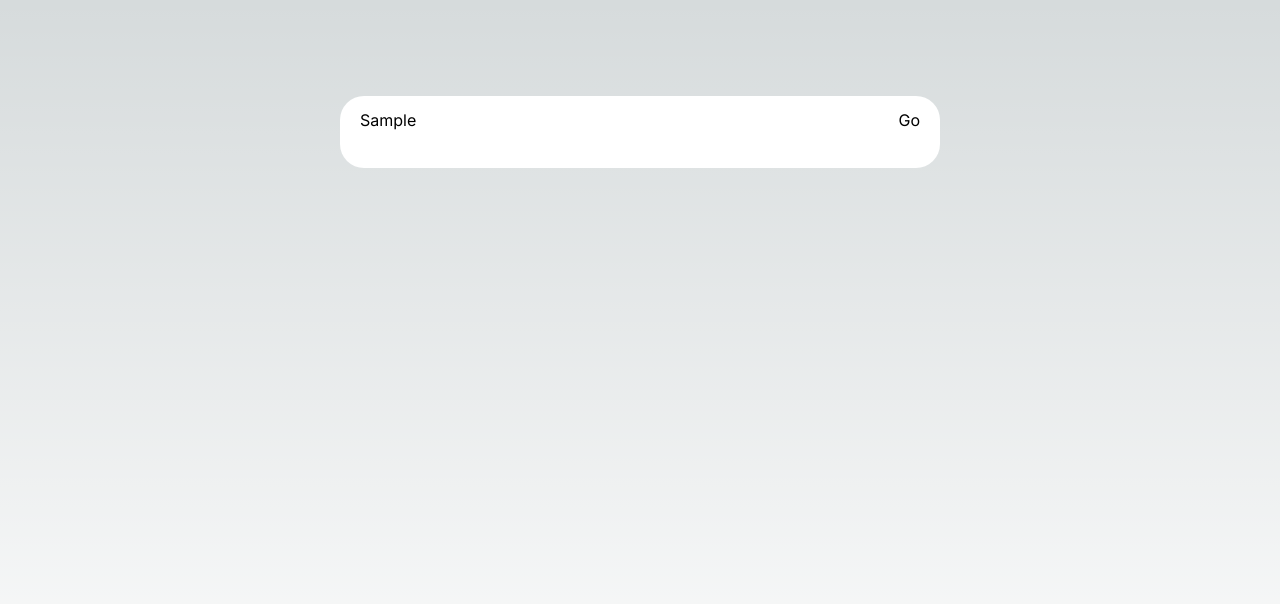
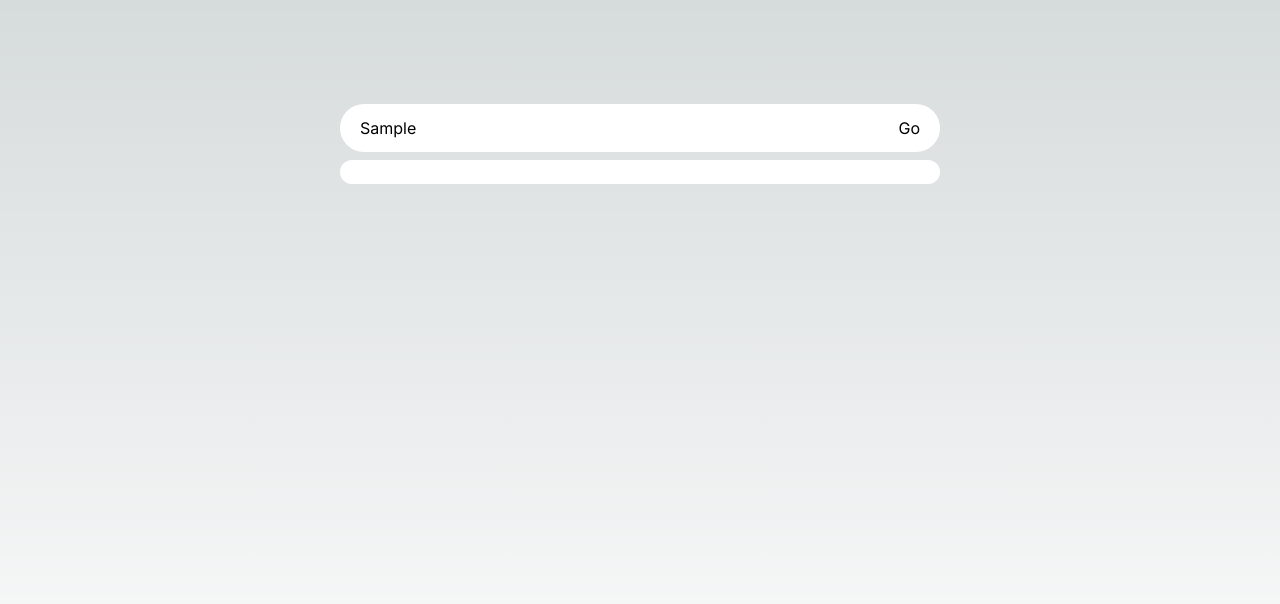
Before and after one commit to JacobAKnox/CST316JuniorProject, a Next.js app in the folder place-guesser/: page / in a window 1280 px wide. Both pictures are taken after typing "Sample" into the empty fields and a click on the button "Go". Shown: the top 604 px of the page. Built offline with nearby package versions, Linux system fonts and the light colour scheme.

Commit message:
improved the css on selection box

```diff
--- a/place-guesser/src/app/countryselect.js
+++ b/place-guesser/src/app/countryselect.js
@@ -31,8 +31,8 @@ export default function CountrySearchBox() {
     }
 
     return (
-        <div className="h-screen flex-1 items-center rounded-3xl justify-cent text-black">
-            <div className="w-[600px] px-5 py-3 flex bg-white rounded-t-3xl mb-0 outline-none transition">
+        <div className="h-screen flex-1 items-center justify-cent text-black">
+            <div className="w-[600px] px-5 py-3 flex bg-white rounded-3xl m-2 outline-none transition">
                 <input className="grow focus:outline-none"
                 value={searchInput}
                 onChange={handleChange}
@@ -45,7 +45,7 @@ export default function CountrySearchBox() {
             </div>
             {searchInput !== "" && !tempHide &&
                 <ul className="relative w-[600px] bg-white
-                rounded-b-3xl max-h-56 px-5 py-3 overflow-y-auto mt-0">
+                rounded-3xl max-h-56 px-5 py-3 m-2 overflow-y-auto">
                     {
                         countries
                         .filter((country) => {
```
